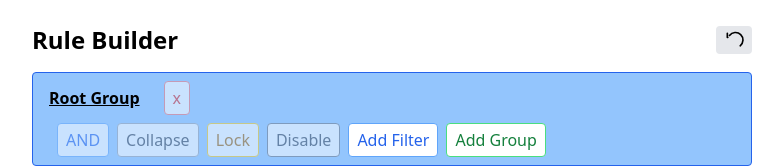
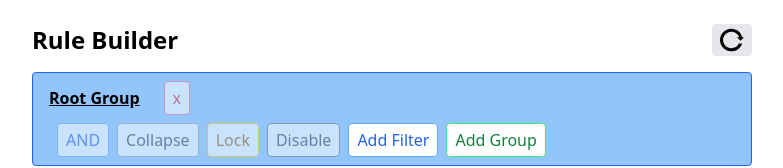
Before and after one commit to RodionCoach/test_openmygame, a React (Vite) app: page / in a window 1280 px wide. Shown: the top 168 px of the page, without its empty margins (248-1031 px from the left). Built offline with nearby package versions, Linux system fonts and the light colour scheme.

Commit message:
fix: modal view

```diff
--- a/index.html
+++ b/index.html
@@ -8,6 +8,7 @@
   </head>
   <body>
     <div id="root"></div>
+    <div id="root-modal"></div>
     <script type="module" src="./src/index.tsx"></script>
   </body>
 </html>
--- a/src/components/RuleBuilder/RuleBuilder.tsx
+++ b/src/components/RuleBuilder/RuleBuilder.tsx
@@ -17,18 +17,15 @@ const RuleBuilder: React.FC = () => {
           title="Reset"
         >
           <svg
+            fill="#000000"
+            height="24px"
+            width="24px"
+            version="1.1"
+            id="Capa_1"
             xmlns="http://www.w3.org/2000/svg"
-            className="h-5 w-5"
-            fill="none"
-            viewBox="0 0 24 24"
-            stroke="currentColor"
-            strokeWidth={2}
+            viewBox="0 0 27.971 27.971"
           >
-            <path
-              strokeLinecap="round"
-              strokeLinejoin="round"
-              d="M4 4v5h.582M19.418 19A9 9 0 106.582 6.582"
-            />
+            <path d="M23.92,14.746l-4.05-4.051h2.374l-0.068-0.177c-1.407-3.561-4.882-6.088-8.95-6.088c-5.312,0-9.62,4.307-9.62,9.616 c0,5.316,4.308,9.623,9.62,9.623c3.907,0,7.271-2.128,8.775-5.479l3.854,0.039c-0.013,0.03-3.032,8.918-12.693,8.918 C5.893,27.148,0,21.254,0,13.987C0,6.715,5.893,0.824,13.161,0.824c6.08,0,11.195,4.116,12.709,9.715l0.032,0.156h2.069 L23.92,14.746z"></path>
           </svg>
         </Button>
       </div>
--- a/src/components/common/modal/Modal.tsx
+++ b/src/components/common/modal/Modal.tsx
@@ -1,4 +1,5 @@
 import React from "react";
+import { createPortal } from "react-dom";
 
 interface ModalProps extends React.HTMLAttributes<HTMLDivElement> {
   children: React.ReactNode;
@@ -8,12 +9,13 @@ interface ModalProps extends React.HTMLAttributes<HTMLDivElement> {
 const Modal: React.FC<ModalProps> = ({ isOpen, children }) => {
   if (!isOpen) return null;
 
-  return (
-    <div className="fixed inset-0 flex items-center justify-center bg-black bg-opacity-40 z-1">
+  return createPortal(
+    <div className="fixed inset-0 flex items-center justify-center bg-black bg-opacity-40">
       <div className="bg-white rounded shadow-lg p-6 min-w-[300px]">
         {children}
       </div>
-    </div>
+    </div>,
+    document.body.querySelector("#root-modal") as HTMLElement
   );
 };
 
```
